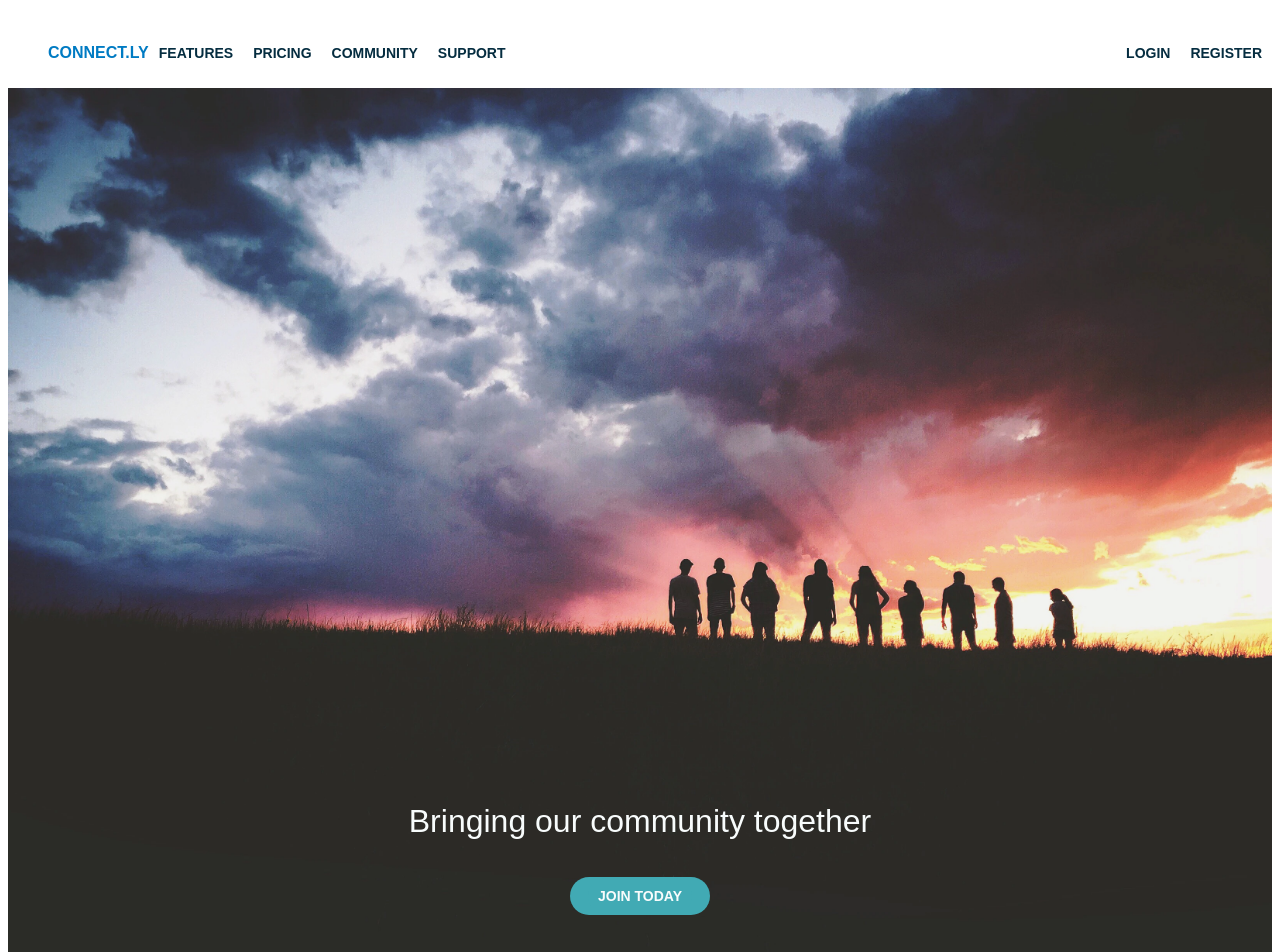
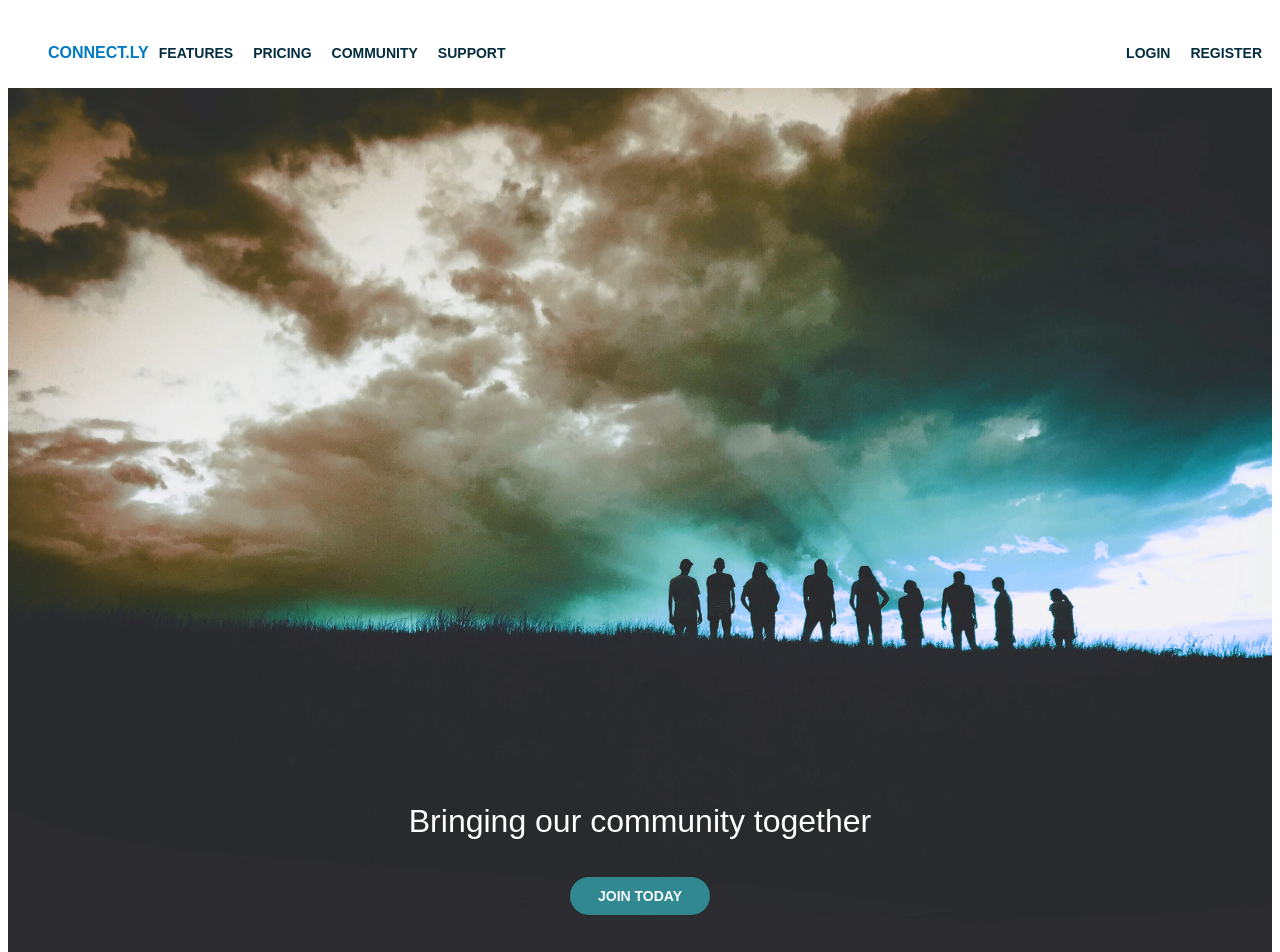
Before and after one commit to My2Labs/WireframeSolo, a plain HTML site: page index.html in a window 1280 px wide. Shown: the top 952 px of the page. Drawn offline with Linux system fonts and the light colour scheme.

Commit message:
Fix contrast

```diff
--- a/index.css
+++ b/index.css
@@ -101,9 +101,13 @@ p {
     color: black;
 }
 
-img {
+.heroimg {
     width:100%;
+    filter: contrast(200%);
+    filter: blur(2px);
+    filter:hue-rotate(180deg)
 }
+
 
 .maingrid {
     display: grid;
@@ -132,13 +136,15 @@ h1 {
     top: 100%;
     left: 50%;
     transform: translate(-50%, -50%);
+    filter: brightness(100)
+
 }
 
 
 .herobutton {
     font-family: 'Montserrat', sans-serif;
     color: hsl(185, 47%, 98%);
-    background-color: hsl(185, 47%, 48%);
+    background-color: hsl(185, 49%, 38%);
     width: 120px;
     text-align: center;
     align-items: stretch;
@@ -185,14 +191,14 @@ h2 {
 
 .featuredesc {
     font-family: 'Ropa Sans', sans-serif;
-    color: gray;
+    color: rgb(94, 93, 93);
     text-transform: uppercase;
 }
 
 p > a:link {
     font-family: 'Ropa Sans', sans-serif;
     color: hsl(185, 47%, 98%);
-    background-color: hsl(185, 47%, 48%);
+    background-color: hsl(185, 49%, 38%);
     width: 120px;
     height: 20px;
     text-align: center;
--- a/index.html
+++ b/index.html
@@ -23,7 +23,7 @@
 
         </nav>
         </header>
-        <div class="flexhero">
+        <div>
             <img src="hero.webp" class="heroimg" alt="People in a field" />
             <h1 class="flexheading">Bringing our community together</h1>
             <p class="herobutton"><a href="join">Join Today</a></p>
```
